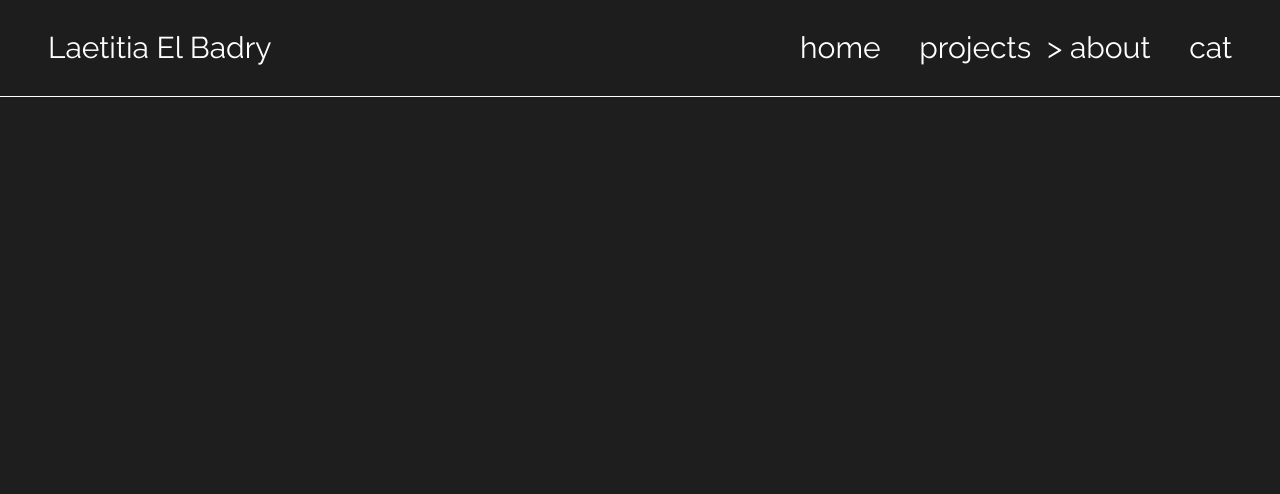
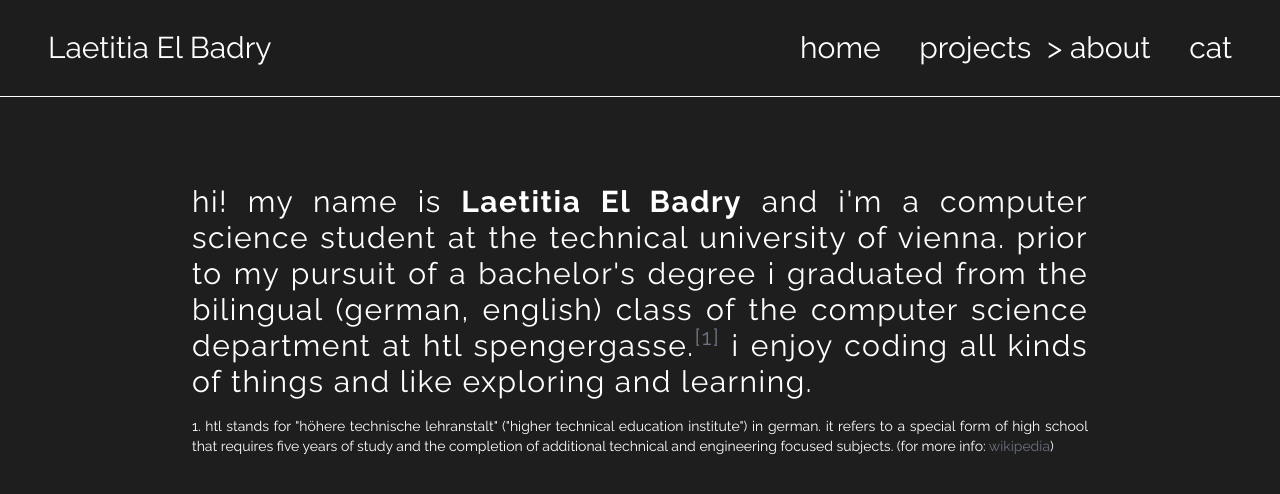
Before and after one commit to necoder27/l-el, a Vue app in the folder l-el/: page /about in a window 1280 px wide. Shown: the top 494 px of the page. Built offline with nearby package versions, Linux system fonts and the light colour scheme.

Commit message:
feat: replaced cv page with about page
- removed about from landing page
- added about route
- modified navbar accordingly
- added basic structure of a skills section
- modified description

```diff
--- a/l-el/src/components/HomePage/About.vue
+++ b/l-el/src/components/HomePage/About.vue
@@ -1,25 +1,14 @@
 <template>
-  <div class="flex flex-col items-center justify-center p-48">
-    <p class="text-3xl tracking-wider select-none">
-      hey, welcome to my page! my name is Laetitia Fanni El Badry. i am currently pursuing a bachelor's degree in
-      computer science at the technical university of vienna, austria. prior to my enrollment, i was a student at htl
-      <sup><a href="#footnoteHTL" class="text-gray-500">[1]</a></sup> spengergasse, graduating from the bilingual class of the computer
-      science department.<br>
-      &nbsp;&nbsp;&nbsp;&nbsp;&nbsp;&nbsp;&nbsp;&nbsp; not only have i been able to find enjoyment in programming and
-      playing around with technical gadgets, i am also passionate about music. singing in a choir, taking opera singing
-      lessons, and learning to play the flute have all been important parts of my life so far.
-    </p>
-    <p id="footnoteHTL" class="pt-4 select-none">
-      1. htl stands for "h&ouml;here technische lehranstalt" ("higher technical education institute") in german. it refers
-      to a special form of high school that requires five years of study and the completion of additional technical
-      and engineering focused subjects.
-      (for more info: <a href="https://en.wikipedia.org/wiki/H%C3%B6here_Technische_Lehranstalt" class="text-gray-500">wikipedia</a>)
-    </p>
+  <div class="flex flex-col items-center justify-center text-justify space-y-20 p-5 lg:px-48 pt-0 lg:pt-10">
+    <Description />
+    <SkillsShowcase />
   </div>
 </template>
 
 <script setup lang="ts">
 
+import SkillsShowcase from "@/components/HomePage/SkillsShowcase.vue";
+import Description from "@/components/HomePage/Description.vue";
 </script>
 
 <style scoped>
--- /dev/null
+++ b/l-el/src/components/HomePage/Description.vue
@@ -0,0 +1,24 @@
+<script setup lang="ts">
+
+</script>
+
+<template>
+  <div>
+    <p class="text-xl lg:text-3xl lg:tracking-wider">
+      hi! my name is <span class="text-nowrap"><strong>Laetitia El Badry</strong></span> and i'm a computer science student at the technical university of vienna.
+      prior to my pursuit of a bachelor's degree i graduated from the bilingual (german, english) class of the
+      computer science department at htl spengergasse.<sup><a href="#footnoteHTL" class="text-gray-500">[1]</a></sup>
+      i enjoy coding all kinds of things and like exploring and learning.
+    </p>
+    <p id="footnoteHTL" class="pt-4 text-sm lg:text-md select-none">
+      1. htl stands for "h&ouml;here technische lehranstalt" ("higher technical education institute") in german. it refers
+      to a special form of high school that requires five years of study and the completion of additional technical
+      and engineering focused subjects.
+      (for more info: <a href="https://en.wikipedia.org/wiki/H%C3%B6here_Technische_Lehranstalt" class="text-gray-500">wikipedia</a>)
+    </p>
+  </div>
+</template>
+
+<style scoped>
+
+</style>
--- a/l-el/src/components/Navbar.vue
+++ b/l-el/src/components/Navbar.vue
@@ -7,7 +7,7 @@
       <div class="flex flex-row items-center justify-between w-3/4 lg:w-2/4 px-5 lg:px-12 text-[2vh] lg:text-3xl">
         <NavbarLink to="/" text="home" />
         <NavbarLink to="/projects" text="projects" />
-        <NavbarLink to="/" text="about" />
+        <NavbarLink to="/about" text="about" />
         <NavbarLink to="/cat" text="cat" />
       </div>
     </div>
--- a/l-el/src/router/index.ts
+++ b/l-el/src/router/index.ts
@@ -16,9 +16,9 @@ const router = createRouter({
       component: () => import('../views/ProjectsView.vue'),
     },
     {
-      path: '/cv',
-      name: 'cv',
-      component: () => import('../views/CVView.vue'),
+      path: '/about',
+      name: 'about',
+      component: () => import('../views/AboutView.vue'),
     },
     {
       path: '/cat',
--- /dev/null
+++ b/l-el/src/views/AboutView.vue
@@ -0,0 +1,14 @@
+<script setup lang="ts">
+
+import About from "@/components/HomePage/About.vue";
+</script>
+
+<template>
+  <div>
+    <About />
+  </div>
+</template>
+
+<style scoped>
+
+</style>
--- a/l-el/src/views/MainView.vue
+++ b/l-el/src/views/MainView.vue
@@ -1,9 +1,8 @@
 <template>
-  <div class="flex flex-col overflow-y-auto overflow-x-hidden">
+  <div class="flex flex-col overflow-y-hidden overflow-x-hidden">
     <div class="h-screen">
       <LandingPage />
     </div>
-    <About />
   </div>
 </template>
 
```
